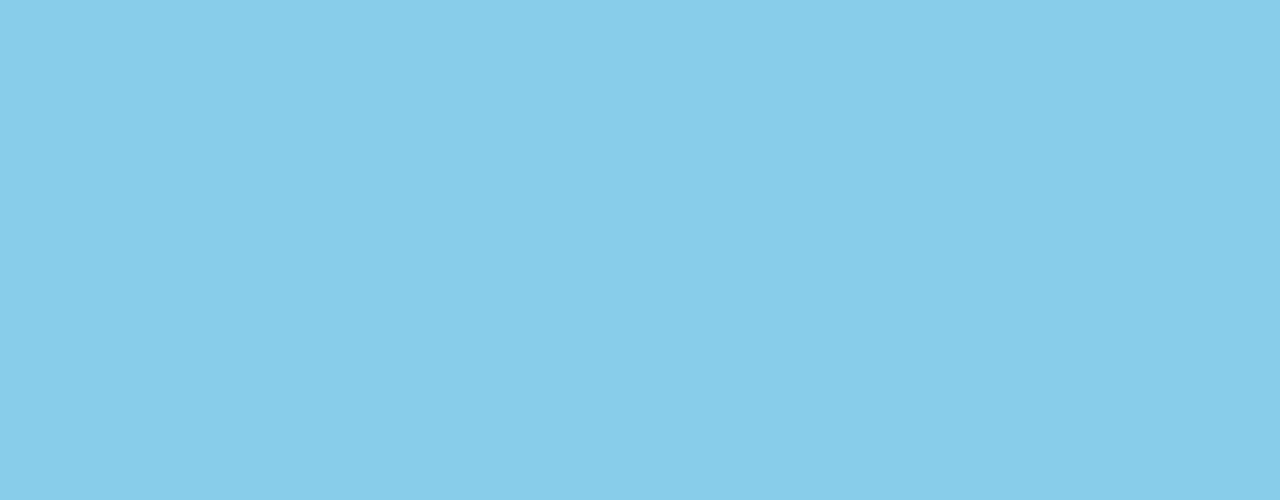
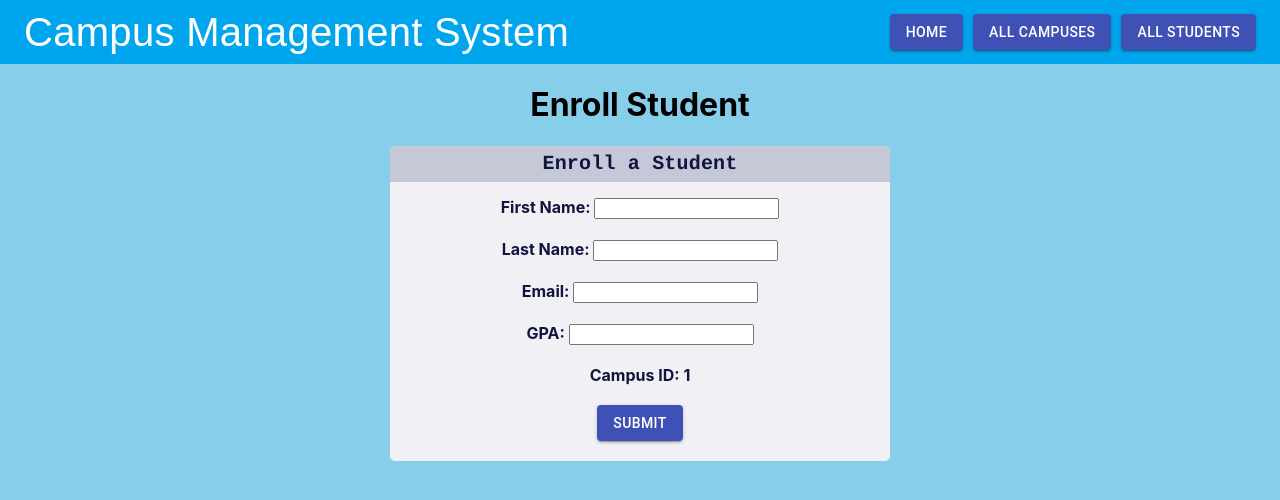
Before and after one commit to ArielTejada/Web-Dev-Final-ArielTejada, a React (Create React App) app in the folder client-side-ArielTejada/client-starter-code-main/: page /enrollstudent/1 in a window 1280 px wide. Shown: the top 500 px of the page. Built offline with nearby package versions, Linux system fonts and the light colour scheme; no server answers.

Commit message:
implemented enroll student

```diff
--- a/client-side-ArielTejada/client-starter-code-main/src/App.js
+++ b/client-side-ArielTejada/client-starter-code-main/src/App.js
@@ -12,7 +12,8 @@
   NewStudentContainer,
   NewCampusContainer,
   EditStudentContainer,
-  EditCampusContainer
+  EditCampusContainer,
+  EnrollStudentContainer
 } from './components/containers';
 
 // if you create separate components for adding/editing
@@ -32,6 +33,7 @@
         <Route exact path="/newcampus" component={NewCampusContainer} />
         <Route exact path="/editstudent/:id" component={EditStudentContainer} />
         <Route exact path="/editcampus/:id" component={EditCampusContainer} />
+        <Route exact path="/enrollstudent/:id" component={EnrollStudentContainer} />
       </Switch>
     </div>
   );
--- /dev/null
+++ b/client-side-ArielTejada/client-starter-code-main/src/components/containers/EnrollStudentContainer.js
@@ -0,0 +1,111 @@
+import Header from './Header';
+import { Component } from 'react';
+import { connect } from 'react-redux';
+import { Redirect } from 'react-router-dom';
+import { withRouter } from "react-router-dom";
+
+import EnrollStudentView from '../views/EnrollStudentView';
+import { addStudentThunk } from '../../store/thunks';
+import { fetchAllStudentsThunk, fetchStudentThunk, editStudentThunk } from '../../store/thunks';
+
+class EnrollStudentContainer extends Component {
+  // Initialize state
+  constructor(props){
+    super(props);
+    this.state = {
+      firstname: "",
+      lastname: "",
+      email: "",
+      gpa: 0,
+      gpaError: "",
+      campusId: this.props.match.params.id,
+      redirect: false,
+      redirectId: null
+    };
+  }
+
+  componentDidMount() {
+    this.props.fetchAllStudents();
+  }
+
+  // Capture input data when it is entered
+  handleChange = event => {
+    this.setState({
+      [event.target.name]: event.target.value
+    });
+  }
+
+  // Take action after user click the submit button
+  handleSubmit = async event => {
+    event.preventDefault();  // Prevent browser reload/refresh after submit.
+
+    let student = {
+        firstname: this.state.firstname,
+        lastname: this.state.lastname,
+        campusId: this.props.match.params.id,
+        email: this.state.email,
+        gpa: this.state.gpa
+    };
+
+    // Add new student in back-end database
+    let newStudent = await this.props.addStudent(student);
+
+    // Update state, and trigger redirect to show the new student
+    this.setState({
+        firstname: "",
+        lastname: "",
+        campusId: null,
+        redirect: true,
+        redirectId: newStudent.id,
+        email: "",
+        gpa: 0.0
+      });
+}
+
+
+  // Unmount when the component is being removed from the DOM:
+  componentWillUnmount() {
+      this.setState({
+        id: null,
+        redirect: false, redirectId: null});
+  }
+
+  // Render new student input form
+  render() {
+    // Redirect to new student's page after submit
+    if(this.state.redirect) {
+      return (<Redirect to={`/campus/${this.props.match.params.id}`}/>)
+    }
+
+    // Display the input form via the corresponding View component
+    return (
+      <div>
+        <Header />
+        <EnrollStudentView
+          campusId={this.props.match.params.id}
+          handleChange = {this.handleChange}
+          handleSubmit={this.handleSubmit}
+
+        />
+      </div>
+    );
+  }
+}
+
+const mapState = (state) => {
+    return {
+      student: state.student,  // Get the State object from Reducer "student"
+      allStudents: state.allStudents
+    };
+  };
+
+const mapDispatch = (dispatch) => {
+    return({
+        fetchAllStudents: () => dispatch(fetchAllStudentsThunk()),
+        fetchStudent: (id) => dispatch(fetchStudentThunk(id)),
+        editStudent: (id, student) => dispatch(editStudentThunk(id, student)),
+        addStudent: (student) => dispatch(addStudentThunk(student)),
+    })
+}
+
+export default withRouter(connect(mapState, mapDispatch)(EnrollStudentContainer));
--- a/client-side-ArielTejada/client-starter-code-main/src/components/containers/index.js
+++ b/client-side-ArielTejada/client-starter-code-main/src/components/containers/index.js
@@ -16,3 +16,4 @@
 export { default as NewCampusContainer } from "./NewCampusContainer";
 export { default as EditStudentContainer } from "./EditStudentContainer";
 export { default as EditCampusContainer } from "./EditCampusContainer";
+export { default as EnrollStudentContainer} from './EnrollStudentContainer'
--- a/client-side-ArielTejada/client-starter-code-main/src/components/views/CampusView.js
+++ b/client-side-ArielTejada/client-starter-code-main/src/components/views/CampusView.js
@@ -38,6 +38,10 @@
           <button>Edit Campus</button>
       </Link>
 
+      <Link to={`/enrollstudent/${campus.id}`}>
+        <button>Enroll Student</button>
+      </Link>
+
     </div>
   );
 };
--- /dev/null
+++ b/client-side-ArielTejada/client-starter-code-main/src/components/views/EnrollStudentView.js
@@ -0,0 +1,85 @@
+import Button from '@material-ui/core/Button';
+import Typography from '@material-ui/core/Typography';
+import { makeStyles } from '@material-ui/core/styles';
+
+// Create styling for the input form
+const useStyles = makeStyles( () => ({
+  formContainer:{
+    width: '500px',
+    backgroundColor: '#f0f0f5',
+    borderRadius: '5px',
+    margin: 'auto',
+  },
+  title: {
+    flexGrow: 1,
+    textAlign: 'left',
+    textDecoration: 'none'
+  },
+  customizeAppBar:{
+    backgroundColor: '#11153e',
+    shadows: ['none'],
+  },
+  formTitle:{
+    backgroundColor:'#c5c8d6',
+    marginBottom: '15px',
+    textAlign: 'center',
+    borderRadius: '5px 5px 0px 0px',
+    padding: '3px'
+  },
+}));
+
+const EnrollStudentView = (props) => {
+  const {campusId, handleChange, handleSubmit} = props;
+  const classes = useStyles();
+
+  // Render a New Student view with an input form
+  return (
+    <div>
+      <h1>Enroll Student</h1>
+
+      <div className={classes.root}>
+        <div className={classes.formContainer}>
+          <div className={classes.formTitle}>
+            <Typography style={{fontWeight: 'bold', fontFamily: 'Courier, sans-serif', fontSize: '20px', color: '#11153e'}}>
+              Enroll a Student
+            </Typography>
+          </div>
+          <form style={{textAlign: 'center'}} onSubmit={(e) => handleSubmit(e)}>
+          <label style= {{color:'#11153e', fontWeight: 'bold'}}>First Name: </label>
+            <input type="text" name="firstname" onChange ={(e) => handleChange(e)} />
+            <br/>
+            <br/>
+
+            <label style={{color:'#11153e', fontWeight: 'bold'}}>Last Name: </label>
+            <input type="text" name="lastname" onChange={(e) => handleChange(e)} />
+            <br/>
+            <br/>
+
+            <label style= {{color:'#11153e', fontWeight: 'bold'}}>Email: </label>
+            <input type="text" name="email" onChange ={(e) => handleChange(e)} />
+            <br/>
+            <br/>
+
+            <label style= {{color:'#11153e', fontWeight: 'bold'}}>GPA: </label>
+            <input type="text" name="gpa" onChange ={(e) => handleChange(e)} />
+            <br/>
+            <br/>
+
+            <label style={{color:'#11153e', fontWeight: 'bold'}}>{"Campus ID: " + campusId}</label>
+
+            <br/>
+            <br/>
+
+            <Button variant="contained" color="primary" type="submit">
+              Submit
+            </Button>
+            <br/>
+            <br/>
+          </form>
+          </div>
+      </div>
+    </div>
+  )
+}
+
+export default EnrollStudentView;
```
